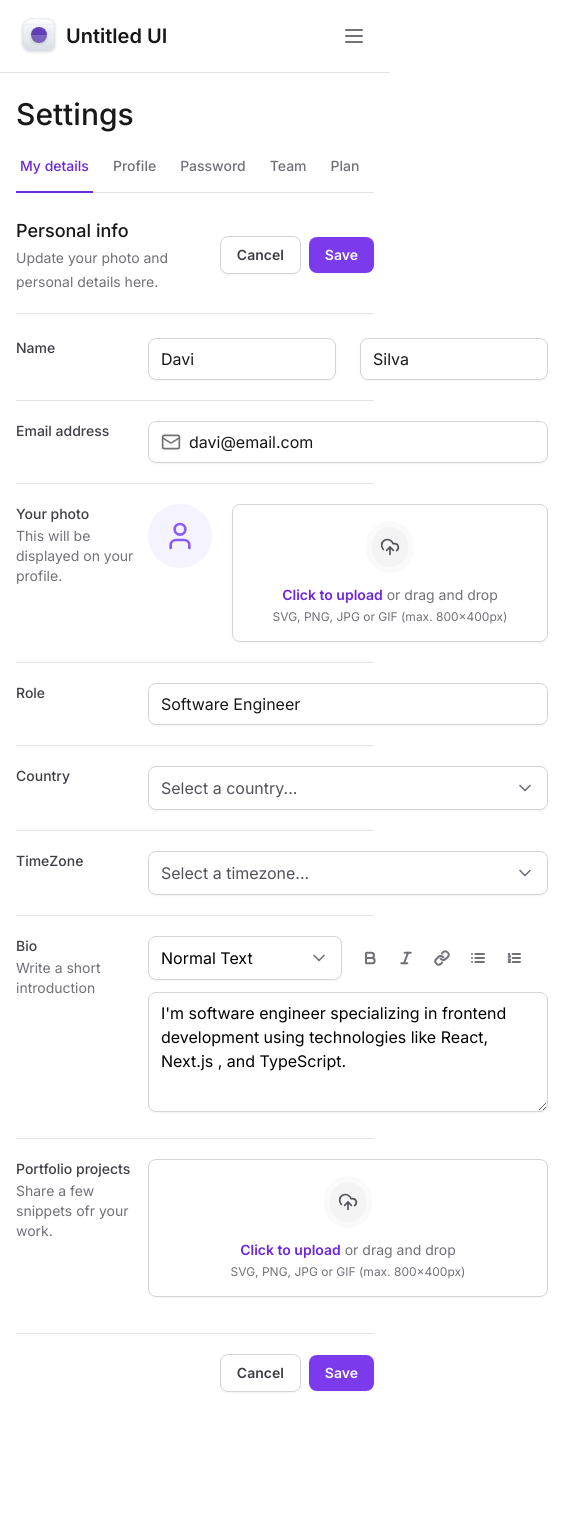
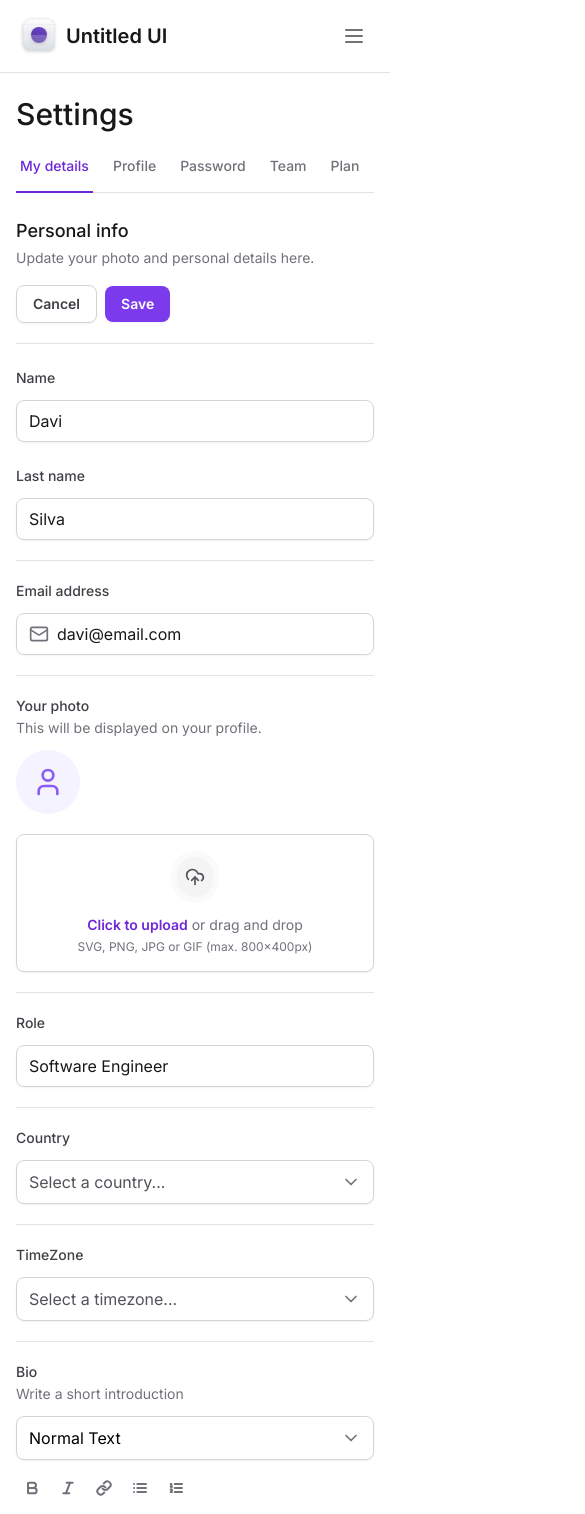
Before and after one commit to davi1985/tailwind-css-next, a Next.js app: page / in a window 390 px wide. Shown: the top 1514 px of the page, 585 px wide, since content can reach past the window. Before the commit the page ends 1440 px from the top, so only its background shows below. Built offline with nearby package versions, Linux system fonts and the light colour scheme.

Commit message:
add responsive to form

```diff
--- a/src/app/page.tsx
+++ b/src/app/page.tsx
@@ -16,8 +16,8 @@ const Home = () => (
 
     <SettingsTabs />
 
-    <div className="mt-6 flex flex-col ">
-      <div className="flex items-center justify-between border-b border-zinc-200 pb-5">
+    <div className="mt-6 flex flex-col">
+      <div className="flex flex-col justify-between gap-4 border-b border-zinc-200 pb-5 lg:flex-row lg:items-center">
         <div className="space-y-1">
           <h2 className="text-lg font-medium text-zinc-900">Personal info</h2>
 
@@ -42,7 +42,7 @@ const Home = () => (
         action=""
         className="mt-6 flex w-full flex-col gap-5 divide-y divide-zinc-200"
       >
-        <div className="grid grid-cols-form gap-3">
+        <div className="flex flex-col gap-3 lg:grid lg:grid-cols-form">
           <label
             htmlFor="firstName"
             className="text-sm font-medium text-zinc-700"
@@ -50,18 +50,27 @@ const Home = () => (
             Name
           </label>
 
-          <div className="grid grid-cols-2 gap-6">
+          <div className="flex flex-col gap-6 lg:grid lg:grid-cols-2">
             <Input.Root>
               <Input.Control id="firstName" defaultValue="Davi" />
             </Input.Root>
 
-            <Input.Root>
-              <Input.Control defaultValue="Silva" />
-            </Input.Root>
+            <div className="flex flex-col gap-3 lg:block">
+              <label
+                htmlFor="lastName"
+                className="text-sm font-medium text-zinc-700 lg:sr-only"
+              >
+                Last name
+              </label>
+
+              <Input.Root>
+                <Input.Control id="lastName" defaultValue="Silva" />
+              </Input.Root>
+            </div>
           </div>
         </div>
 
-        <div className="grid grid-cols-form gap-3 pt-5">
+        <div className="flex flex-col gap-3 pt-5 lg:grid lg:grid-cols-2">
           <label htmlFor="email" className="text-sm font-medium text-zinc-700">
             Email address
           </label>
@@ -79,7 +88,7 @@ const Home = () => (
           </Input.Root>
         </div>
 
-        <div className="grid grid-cols-form gap-3 pt-5">
+        <div className="flex flex-col gap-3 pt-5 lg:grid lg:grid-cols-form">
           <label htmlFor="photo" className="text-sm font-medium text-zinc-700">
             Your photo
             <span className="mt-0.5 block text-sm font-normal text-zinc-500">
@@ -87,14 +96,14 @@ const Home = () => (
             </span>
           </label>
 
-          <FileInput.Root className="flex items-start gap-5">
+          <FileInput.Root className="flex flex-col gap-5 lg:flex-row lg:items-start">
             <FileInput.ImagePreview />
             <FileInput.Trigger />
             <FileInput.Control />
           </FileInput.Root>
         </div>
 
-        <div className="grid grid-cols-form gap-3 pt-5">
+        <div className="flex flex-col gap-3 pt-5 lg:grid lg:grid-cols-form">
           <label htmlFor="role" className="text-sm font-medium text-zinc-700">
             Role
           </label>
@@ -104,7 +113,7 @@ const Home = () => (
           </Input.Root>
         </div>
 
-        <div className="grid grid-cols-form gap-3 pt-5">
+        <div className="flex flex-col gap-3 pt-5 lg:grid lg:grid-cols-form">
           <label
             htmlFor="country"
             className="text-sm font-medium text-zinc-700"
@@ -119,7 +128,7 @@ const Home = () => (
           </Select>
         </div>
 
-        <div className="grid grid-cols-form gap-3 pt-5">
+        <div className="flex flex-col gap-3 pt-5 lg:grid lg:grid-cols-form">
           <label
             htmlFor="time-zone"
             className="text-sm font-medium text-zinc-700"
@@ -134,7 +143,7 @@ const Home = () => (
           </Select>
         </div>
 
-        <div className="grid grid-cols-form gap-3 pt-5">
+        <div className="flex flex-col gap-3 pt-5 lg:grid lg:grid-cols-form">
           <label htmlFor="bio" className="text-sm font-medium text-zinc-700">
             Bio
             <span className="mt-0.5 block text-sm font-normal text-zinc-500">
@@ -143,7 +152,7 @@ const Home = () => (
           </label>
 
           <div className="space-y-3">
-            <div className="grid grid-cols-2 gap-3">
+            <div className="flex flex-col gap-3 lg:grid lg:grid-cols-2">
               <Select placeholder="" defaultValue="normal">
                 <SelectItem value="normal" defaultChecked text="Normal Text" />
                 <SelectItem value="md" defaultChecked text="Markdown" />
@@ -183,7 +192,7 @@ const Home = () => (
           </div>
         </div>
 
-        <div className="grid grid-cols-form gap-3 pt-5">
+        <div className="flex flex-col gap-3 pt-5 lg:grid lg:grid-cols-form">
           <label
             htmlFor="portfolio"
             className="text-sm font-medium text-zinc-700"
```
